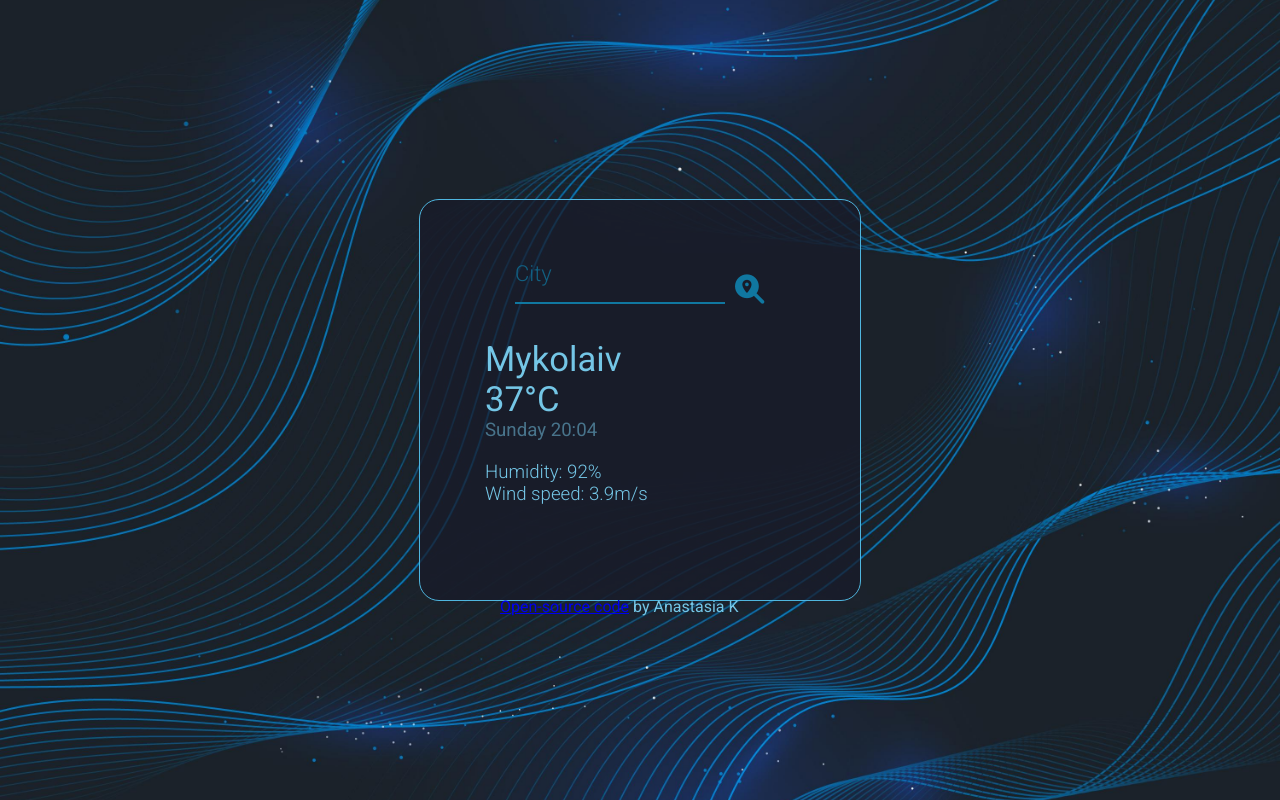
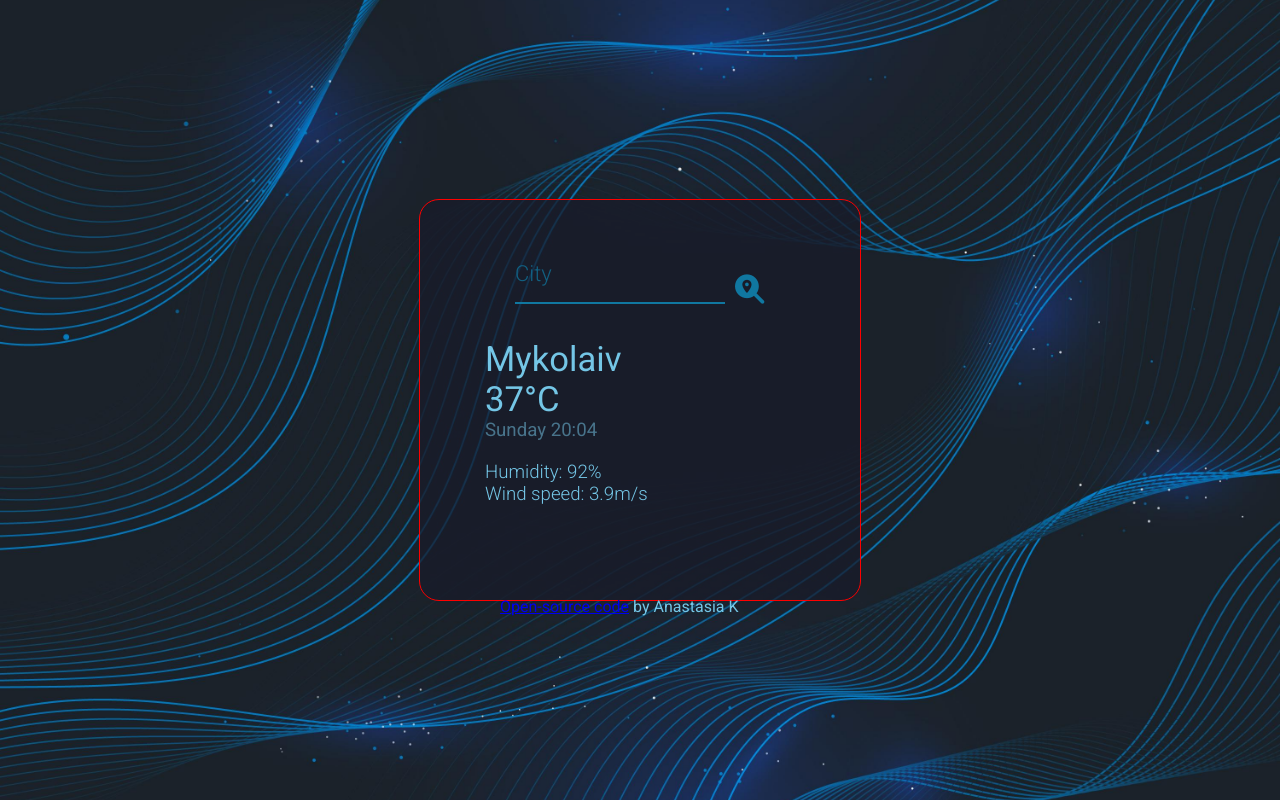
Before and after one commit to AnnaRar/Weather-App, a website built with Parcel: page index.html in a window 1280 px wide. Built offline with nearby package versions, Linux system fonts and the light colour scheme.

Commit message:
testing netify updates

```diff
--- a/src/styles.css
+++ b/src/styles.css
@@ -25,7 +25,7 @@ body {
   top: 50%;
   transform: translate(-50%, -50%);
   width: 440px;
-  border: 1px solid rgb(79, 182, 223);
+  border: 1px solid rgb(255, 0, 0);
   border-radius: 20px;
   overflow: initial;
   background-color: rgba(25, 28, 42, 0.747);
```
